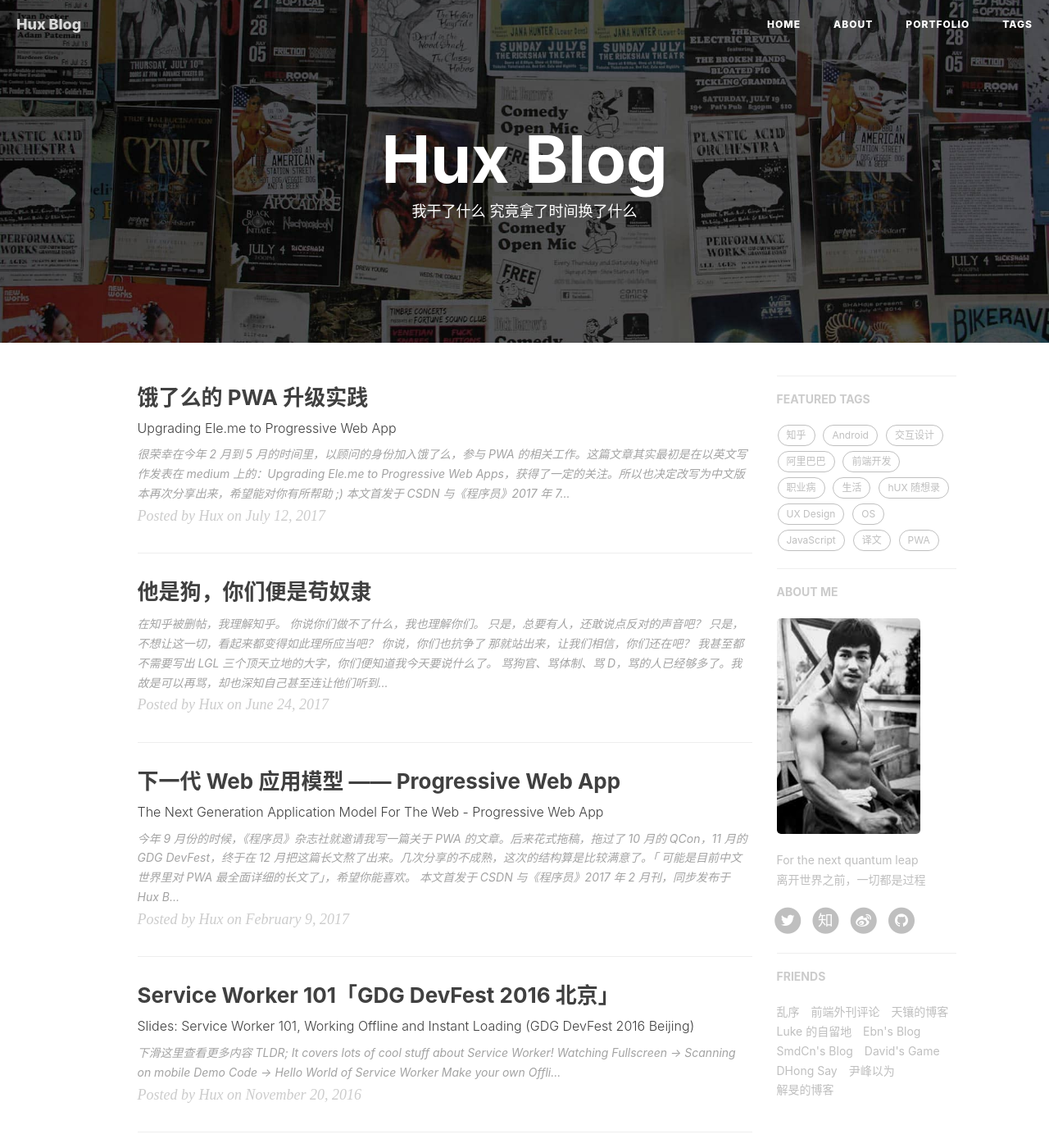
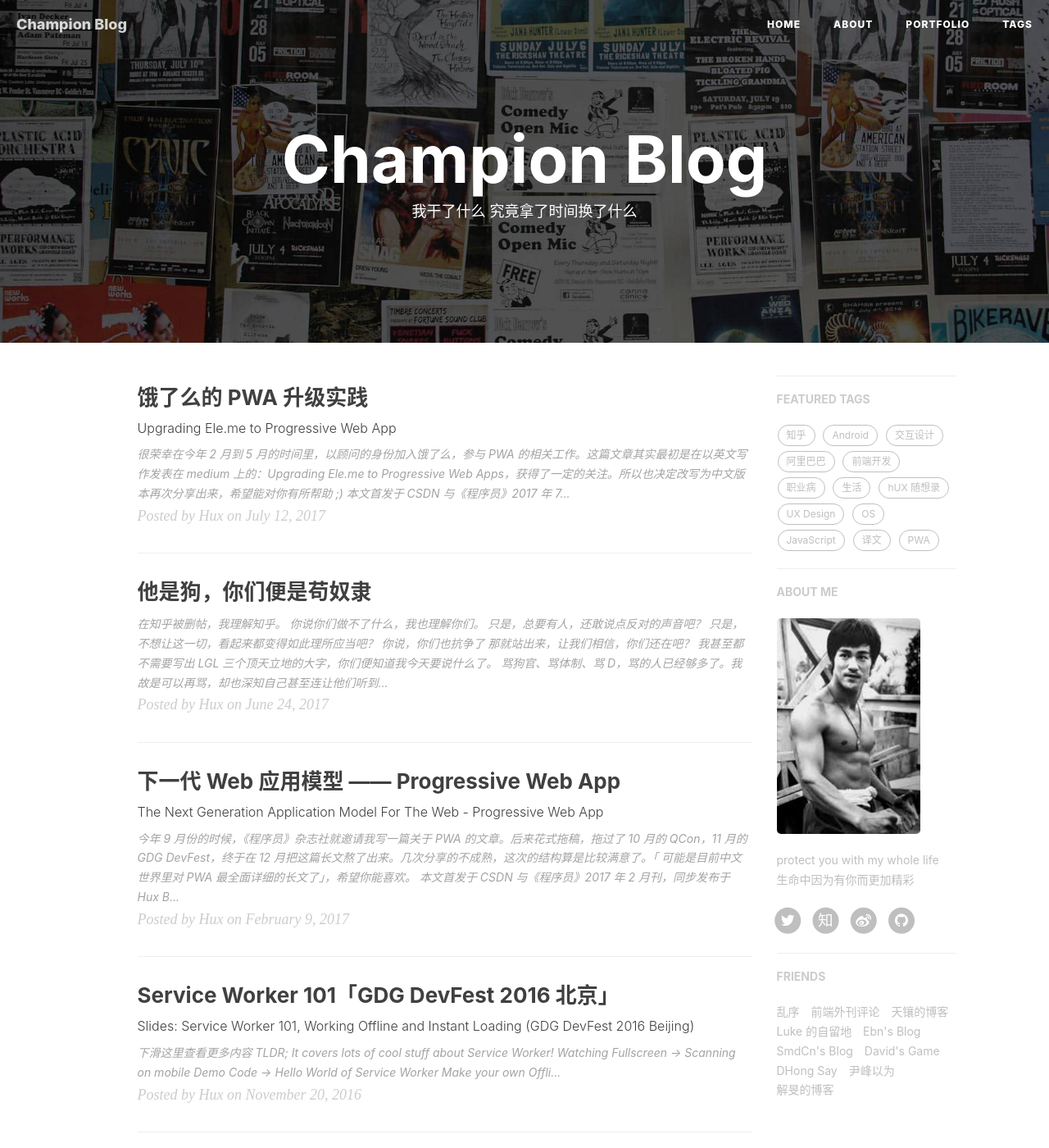
Before and after one commit to champion1Ping/champion1Ping.github.io, a Jekyll site: the page built from index.html, in a window 1280 px wide and 1400 px high. Shown: the whole window at 82% size. Built offline with Jekyll 4.4.1, drawn with Linux system fonts in a browser that asks for light colours; nearby versions of some CDN libraries; the list of posts is cut into pages by our own code; comment, search, counter and statistics services are not loaded; some of the changed text lies outside the part shown.

Commit message:
modify config

```diff
--- a/_config.yml
+++ b/_config.yml
@@ -1,10 +1,10 @@
 # Site settings
-title: Hux Blog
-SEOTitle: 张平的博客 | Hux Blog
+title: Champion Blog
+SEOTitle: 张平的博客 | Champion Blog
 header-img: img/home-bg.jpg
-email: huxpro@gmail.com
-description: "关于前端与设计、黑客与画家 | 张平，Web & Mobile Lover，Software Engineer，UX Designer | 这里是 @Hux张平 的个人博客，与你一起发现更大的世界。"
-keyword: "张平, Hux张平, Hux, 鬼栈, huxpro, @huxpro, 张平的博客, Hux Blog, 博客, 个人网站, 互联网, Web, JavaScript, 前端, 设计"
+email: championvsping@gmail.com
+description: "关于前端与设计、黑客与画家 | 张平，Web & Mobile Lover，Software Engineer，UX Designer | 这里是 @Champion张平 的个人博客，与你一起发现更大的世界。"
+keyword: "张平, Champion张平, Champion, 鬼栈, Championpro, @Championpro, 张平的博客, Champion Blog, 博客, 个人网站, 互联网, Web, JavaScript, 前端, 设计"
 url: "https://huangxuan.me"              # your host, for absolute URL
 baseurl: ""                             # for example, '/blog' if your blog hosted on 'host/blog'
 
@@ -13,11 +13,11 @@
 
 # SNS settings
 RSS: false
-weibo_username:     huxpro
-zhihu_username:     huxpro
-github_username:    huxpro
-twitter_username:   huxpro
-#facebook_username:  huxpro
+weibo_username:     攻平
+zhihu_username:     champion
+github_username:    champion
+twitter_username:   champion
+#facebook_username:  Championpro
 #linkedin_username:  firstname-lastname-idxxxx
 
 
@@ -53,7 +53,7 @@
 
 
 # Disqus settings
-disqus_username: hux
+disqus_username: Champion
 
 # Netease settings
 netease_comment: false
@@ -72,7 +72,7 @@
 
 # Sidebar settings
 sidebar: true                           # whether or not using Sidebar.
-sidebar-about-description: "For the next quantum leap<br>离开世界之前，一切都是过程"
+sidebar-about-description: "protect you with my whole life<br>生命中因为有你而更加精彩"
 sidebar-avatar: /img/bruceLee.jpeg      # use absolute URL, seeing it's used in both `/` and `/about/`
 
 
```
